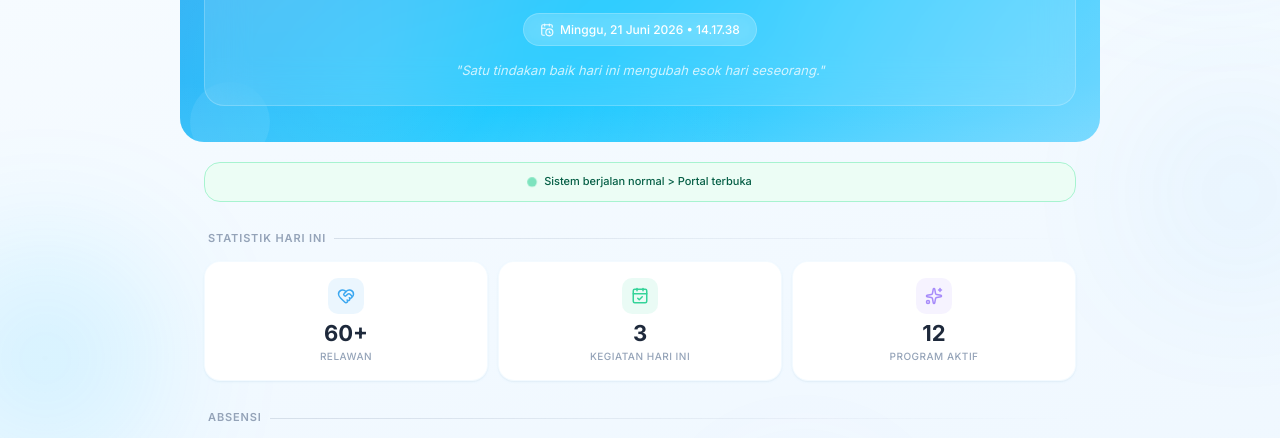
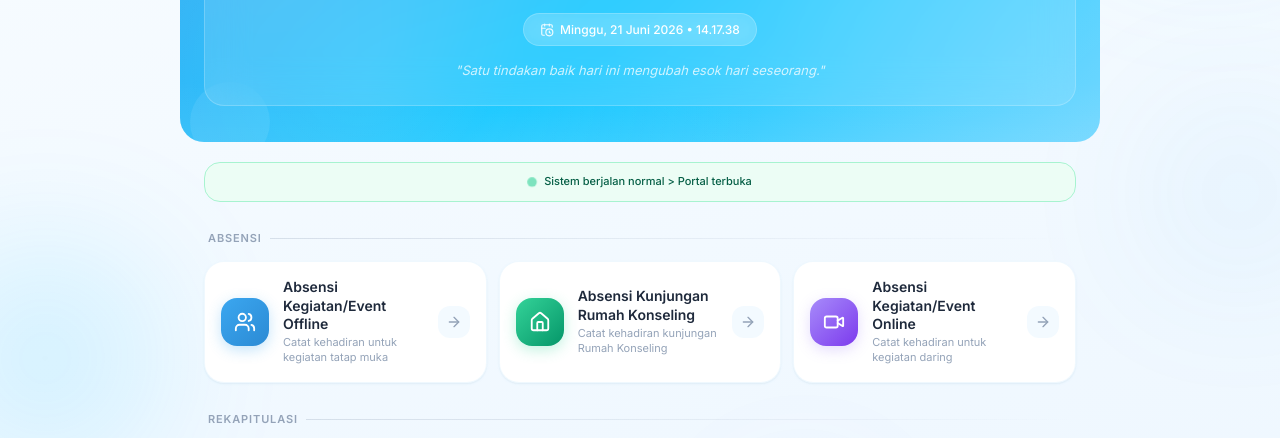
Before and after one commit to Bakhtiar05/Absensi-Relawan-Akutemanmu, a plain HTML site: page index.html in a window 1280 px wide. Shown: the part 235-673 px from the top of the page. Drawn offline with nearby package versions, Linux system fonts and the light colour scheme.

Commit message:
hapus menu statistik

```diff
--- a/index.html
+++ b/index.html
@@ -83,36 +83,6 @@
         <div class="system-status anim-fade-up anim-delay-2" style="margin-top: 20px;" id="system-status">
             <span class="system-status__dot"></span>
             <span>Sistem berjalan normal > Portal terbuka</span>
-        </div>
-
-        <!-- ====== Statistics ====== -->
-        <div class="section-label anim-fade-up anim-delay-3">
-            <span>Statistik Hari Ini</span>
-            <div class="section-label__line"></div>
-        </div>
-
-        <div class="stats-grid anim-fade-up anim-delay-3">
-            <div class="stat-card">
-                <div class="stat-card__icon stat-card__icon--blue">
-                    <i data-lucide="heart-handshake"></i>
-                </div>
-                <div class="stat-card__number">60+</div>
-                <div class="stat-card__label">Relawan</div>
-            </div>
-            <div class="stat-card">
-                <div class="stat-card__icon stat-card__icon--green">
-                    <i data-lucide="calendar-check"></i>
-                </div>
-                <div class="stat-card__number">3</div>
-                <div class="stat-card__label">Kegiatan Hari Ini</div>
-            </div>
-            <div class="stat-card">
-                <div class="stat-card__icon stat-card__icon--purple">
-                    <i data-lucide="sparkles"></i>
-                </div>
-                <div class="stat-card__number">12</div>
-                <div class="stat-card__label">Program Aktif</div>
-            </div>
         </div>
 
         <!-- ====== Absensi Section ====== -->
--- a/style.css
+++ b/style.css
@@ -81,7 +81,6 @@ html.dark-theme .hero__glass {
 
 /* Premium Dark Cards */
 html.dark-theme .attendance-card,
-html.dark-theme .stat-card,
 html.dark-theme .announcement-card,
 html.dark-theme .contact-card {
   background: var(--card-bg);
@@ -91,8 +90,7 @@ html.dark-theme .contact-card {
   border-radius: var(--radius-lg);
 }
 
-html.dark-theme .attendance-card:hover,
-html.dark-theme .stat-card:hover {
+html.dark-theme .attendance-card:hover {
   transform: translateY(-4px);
   box-shadow: var(--shadow-md);
   border-color: rgba(255, 255, 255, 0.15);
@@ -741,74 +739,6 @@ img {
   background: rgba(255, 255, 255, 0.95);
 }
 
-/* ---------- Stats Grid ---------- */
-.stats-grid {
-  display: grid;
-  grid-template-columns: repeat(3, 1fr);
-  gap: 10px;
-}
-
-.stat-card {
-  background: var(--card-bg);
-  border: 1px solid rgba(59, 167, 240, 0.06);
-  border-radius: var(--radius-md);
-  padding: 16px 12px;
-  text-align: center;
-  box-shadow: var(--shadow-sm);
-  transition: all var(--transition-base);
-}
-
-.stat-card:hover {
-  transform: translateY(-2px);
-  box-shadow: var(--shadow-md);
-}
-
-.stat-card__icon {
-  width: 36px;
-  height: 36px;
-  margin: 0 auto 8px;
-  border-radius: 10px;
-  display: flex;
-  align-items: center;
-  justify-content: center;
-}
-
-.stat-card__icon svg {
-  width: 18px;
-  height: 18px;
-}
-
-.stat-card__icon--blue {
-  background: rgba(59, 167, 240, 0.1);
-  color: var(--primary);
-}
-
-.stat-card__icon--green {
-  background: rgba(52, 211, 153, 0.1);
-  color: var(--success);
-}
-
-.stat-card__icon--purple {
-  background: rgba(167, 139, 250, 0.1);
-  color: #A78BFA;
-}
-
-.stat-card__number {
-  font-size: 1.375rem;
-  font-weight: 700;
-  color: var(--text-primary);
-  line-height: 1;
-  margin-bottom: 4px;
-}
-
-.stat-card__label {
-  font-size: 0.625rem;
-  font-weight: 500;
-  color: var(--text-muted);
-  text-transform: uppercase;
-  letter-spacing: 0.05em;
-}
-
 /* ---------- Announcement Card ---------- */
 .announcement-card {
   background: var(--card-bg);
```
